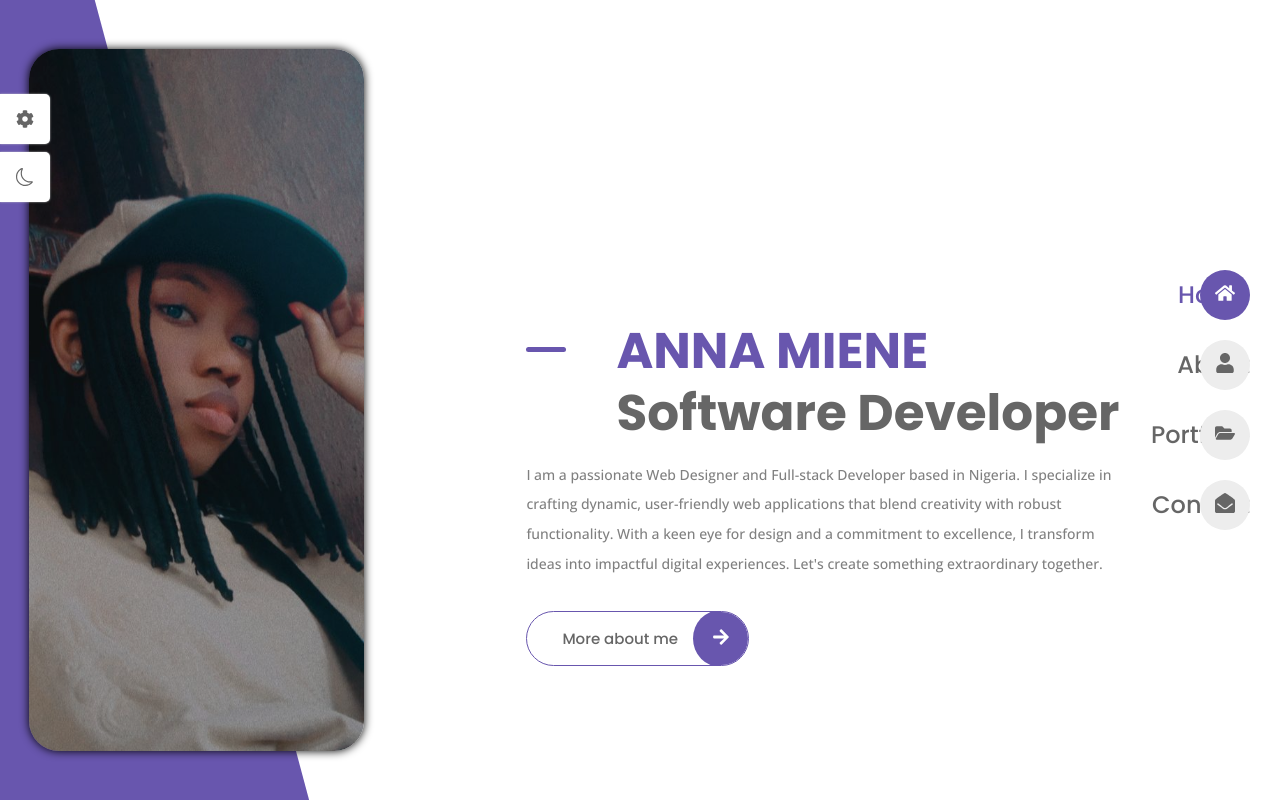
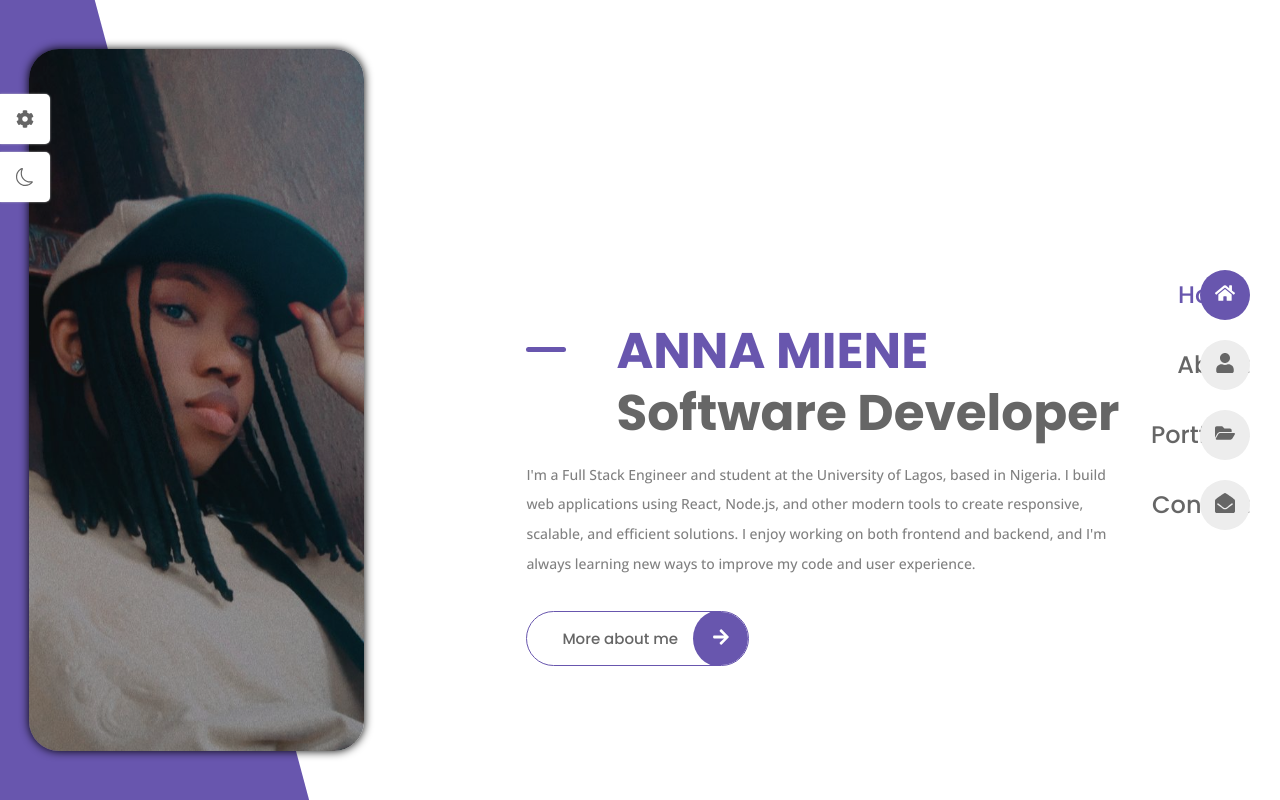
Before and after one commit to Annalise06/My_Portfolio, a React (Create React App) app: page / in a window 1280 px wide. Built offline with nearby package versions, Linux system fonts and the light colour scheme.

Commit message:
Refactor

```diff
--- a/src/pages/Home/Home.jsx
+++ b/src/pages/Home/Home.jsx
@@ -18,10 +18,10 @@ const Home = () => {
                 </h1>
 
                 <p className="home_description">
-                    I am a passionate Web Designer and Full-stack Developer based in Nigeria. I specialize in crafting dynamic,
-                    user-friendly web applications that blend creativity with robust functionality.
-                    With a keen eye for design and a commitment to excellence, I transform ideas into impactful digital experiences.
-                    Let's create something extraordinary together.
+                    I'm a Full Stack Engineer and student at the University of Lagos, based in Nigeria.
+                    I build web applications using React, Node.js, and other modern tools to create responsive,
+                    scalable, and efficient solutions. I enjoy working on both frontend and backend,
+                    and I'm always learning new ways to improve my code and user experience.
                 </p>
 
                 <Link to="/about" className='button'>
```
